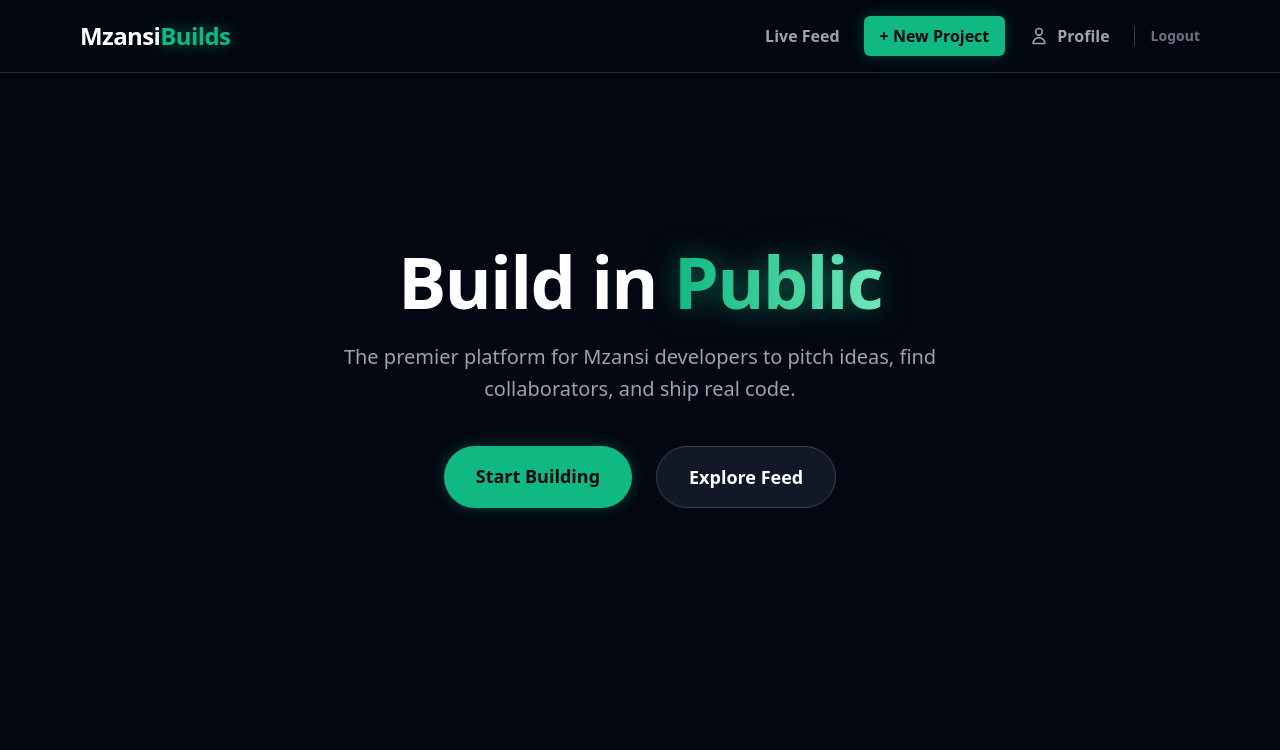
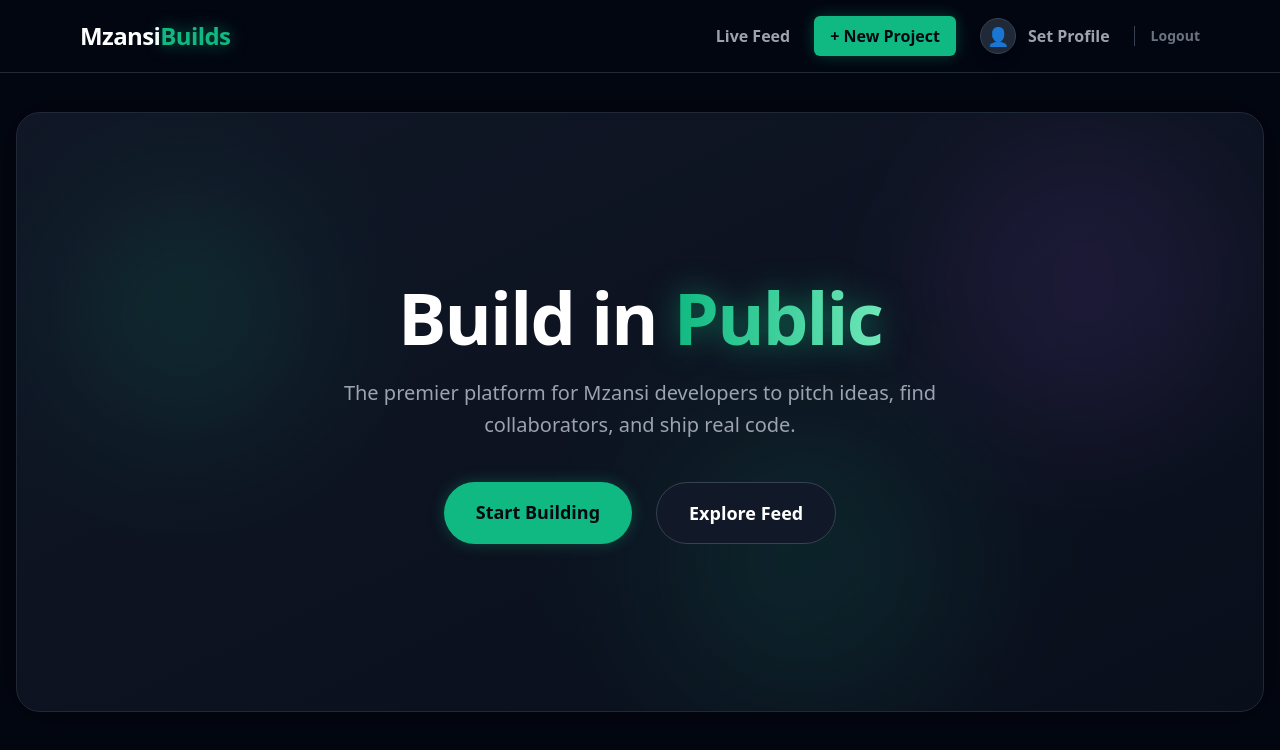
Before and after one commit to Raihan-Mohd/mzansibuilds, a Vue app in the folder frontend/: page / in a window 1280 px wide. Shown: the top 750 px of the page. Built offline with nearby package versions, Linux system fonts and the light colour scheme; no server answers; sample sign-in values are in the browser's storage.

Commit message:
ui: added animated landing page and global navbar avatar

```diff
--- a/frontend/src/App.vue
+++ b/frontend/src/App.vue
@@ -3,13 +3,25 @@ import { ref, onMounted } from 'vue'
 import { RouterLink, RouterView, useRouter } from 'vue-router'
 import { auth } from './firebase'
 import { onAuthStateChanged, signOut } from 'firebase/auth'
+import axios from 'axios'
 
 const router = useRouter()
 const currentUser = ref(null)
+const userProfile = ref(null)
 
 onMounted(() => {
-  onAuthStateChanged(auth, (user) => {
+  onAuthStateChanged(auth, async (user) => {
     currentUser.value = user
+    if (user) {
+      try {
+        const response = await axios.get(`http://localhost:5000/api/users/${user.email}`)
+        userProfile.value = response.data
+      } catch (error) {
+        console.error("Failed to load global profile", error)
+      }
+    } else {
+      userProfile.value = null // Clear it when log out
+    }
   })
 })
 
@@ -37,16 +49,19 @@ const handleLogout = async () => {
           <RouterLink to="/feed" class="text-gray-400 hover:text-white transition-colors">Live Feed</RouterLink>
 
           <template v-if="currentUser">
-            <RouterLink to="/create" class="bg-mzansi-green text-mzansi-dark px-4 py-2 rounded-md hover:bg-emerald-400 shadow-[0_0_15px_rgba(16,185,129,0.3)] transition-all">
+            <RouterLink to="/create" class="bg-mzansi-green text-mzansi-dark px-4 py-2 rounded-md hover:bg-emerald-400 shadow-[0_0_15px_rgba(16,185,129,0.3)] hover:shadow-[0_0_20px_rgba(16,185,129,0.5)] transition-all">
               + New Project
             </RouterLink>
 
-            <RouterLink to="/profile" class="text-gray-400 hover:text-white transition-colors flex items-center gap-2">
-              <svg class="w-5 h-5" fill="none" stroke="currentColor" viewBox="0 0 24 24" xmlns="http://www.w3.org/2000/svg"><path stroke-linecap="round" stroke-linejoin="round" stroke-width="2" d="M16 7a4 4 0 11-8 0 4 4 0 018 0zM12 14a7 7 0 00-7 7h14a7 7 0 00-7-7z"></path></svg>
-              Profile
+            <RouterLink to="/profile" class="flex items-center gap-3 text-gray-400 hover:text-white transition-colors group">
+              <div class="w-9 h-9 rounded-full flex items-center justify-center text-lg transition-transform group-hover:scale-110 shadow-lg border border-gray-700"
+                   :class="userProfile?.avatarClass || 'bg-gray-800'">
+                {{ userProfile?.avatarIcon || '👤' }}
+              </div>
+              <span class="hidden sm:inline font-bold">{{ userProfile?.displayName || 'Set Profile' }}</span>
             </RouterLink>
 
-            <button @click="handleLogout" class="text-sm font-bold text-gray-500 hover:text-red-400 transition-colors ml-4 border-l border-gray-700 pl-4">
+            <button @click="handleLogout" class="text-sm font-bold text-gray-500 hover:text-red-400 transition-colors ml-2 border-l border-gray-700 pl-4">
               Logout
             </button>
           </template>
--- a/frontend/src/assets/main.css
+++ b/frontend/src/assets/main.css
@@ -7,3 +7,36 @@
     @apply bg-mzansi-dark text-gray-200 antialiased selection:bg-mzansi-green selection:text-white;
   }
 }
+
+@keyframes slideUp {
+  0% { opacity: 0; transform: translateY(30px); }
+  100% { opacity: 1; transform: translateY(0); }
+}
+.animate-slide-up {
+  animation: slideUp 0.8s cubic-bezier(0.16, 1, 0.3, 1) forwards;
+}
+
+@keyframes gradientBg {
+  0% { background-position: 0% 50%; }
+  50% { background-position: 100% 50%; }
+  100% { background-position: 0% 50%; }
+}
+.animate-gradient-bg {
+  animation: gradientBg 15s ease infinite;
+}
+
+@keyframes blob {
+  0% { transform: translate(0px, 0px) scale(1); }
+  33% { transform: translate(30px, -50px) scale(1.1); }
+  66% { transform: translate(-20px, 20px) scale(0.9); }
+  100% { transform: translate(0px, 0px) scale(1); }
+}
+.animate-blob {
+  animation: blob 7s infinite;
+}
+.animation-delay-2000 {
+  animation-delay: 2s;
+}
+.animation-delay-4000 {
+  animation-delay: 4s;
+}
--- a/frontend/src/views/HomeView.vue
+++ b/frontend/src/views/HomeView.vue
@@ -1,22 +1,29 @@
 <template>
-  <div class="flex flex-col items-center justify-center min-h-[70vh] text-center px-4">
+  <div class="relative flex flex-col items-center justify-center min-h-[75vh] text-center px-4 overflow-hidden rounded-3xl animate-gradient-bg bg-[length:400%_400%] bg-gradient-to-br from-mzansi-dark via-gray-900 to-mzansi-dark border border-gray-800 shadow-[0_0_50px_rgba(0,0,0,0.5)] mt-4">
 
-    <h1 class="text-5xl md:text-7xl font-extrabold text-white mb-6 tracking-tight">
+    <div class="absolute top-10 left-10 w-72 h-72 bg-mzansi-green/10 rounded-full mix-blend-screen filter blur-3xl animate-blob"></div>
+    <div class="absolute top-10 right-10 w-72 h-72 bg-purple-500/10 rounded-full mix-blend-screen filter blur-3xl animate-blob animation-delay-2000"></div>
+    <div class="absolute -bottom-8 left-1/2 w-72 h-72 bg-emerald-500/10 rounded-full mix-blend-screen filter blur-3xl animate-blob animation-delay-4000"></div>
+
+    <div class="relative z-10 space-y-6">
+
+      <h1 class="text-5xl md:text-7xl font-extrabold text-white tracking-tight animate-slide-up" style="animation-delay: 0.1s; animation-fill-mode: both;">
         Build in <span class="text-transparent bg-clip-text bg-gradient-to-r from-mzansi-green to-emerald-300 drop-shadow-[0_0_15px_rgba(16,185,129,0.5)]">Public</span>
       </h1>
 
-    <p class="text-xl text-gray-400 mb-10 max-w-2xl font-medium leading-relaxed">
+      <p class="text-xl text-gray-400 max-w-2xl font-medium leading-relaxed mx-auto animate-slide-up" style="animation-delay: 0.3s; animation-fill-mode: both;">
         The premier platform for Mzansi developers to pitch ideas, find collaborators, and ship real code.
       </p>
 
-    <div class="flex flex-col sm:flex-row space-y-4 sm:space-y-0 sm:space-x-6">
-      <RouterLink to="/create" class="bg-mzansi-green text-mzansi-dark font-extrabold text-lg px-8 py-4 rounded-full hover:bg-emerald-400 shadow-[0_0_15px_rgba(16,185,129,0.3)] hover:shadow-[0_0_25px_rgba(16,185,129,0.6)] transition-all duration-300">
+      <div class="flex flex-col sm:flex-row justify-center space-y-4 sm:space-y-0 sm:space-x-6 pt-4 animate-slide-up" style="animation-delay: 0.5s; animation-fill-mode: both;">
+        <RouterLink to="/create" class="bg-mzansi-green text-mzansi-dark font-extrabold text-lg px-8 py-4 rounded-full hover:bg-emerald-400 shadow-[0_0_15px_rgba(16,185,129,0.3)] hover:shadow-[0_0_25px_rgba(16,185,129,0.6)] transition-all duration-300 hover:-translate-y-1">
           Start Building
         </RouterLink>
-      <RouterLink to="/feed" class="bg-mzansi-card border border-gray-700 text-white font-bold text-lg px-8 py-4 rounded-full hover:border-mzansi-green hover:bg-gray-800 transition-all duration-300">
+        <RouterLink to="/feed" class="bg-mzansi-card border border-gray-700 text-white font-bold text-lg px-8 py-4 rounded-full hover:border-mzansi-green hover:bg-gray-800 transition-all duration-300 hover:-translate-y-1">
           Explore Feed
         </RouterLink>
       </div>
 
     </div>
+  </div>
 </template>
```
Lines whose indentation alone changed are shown as unchanged.
